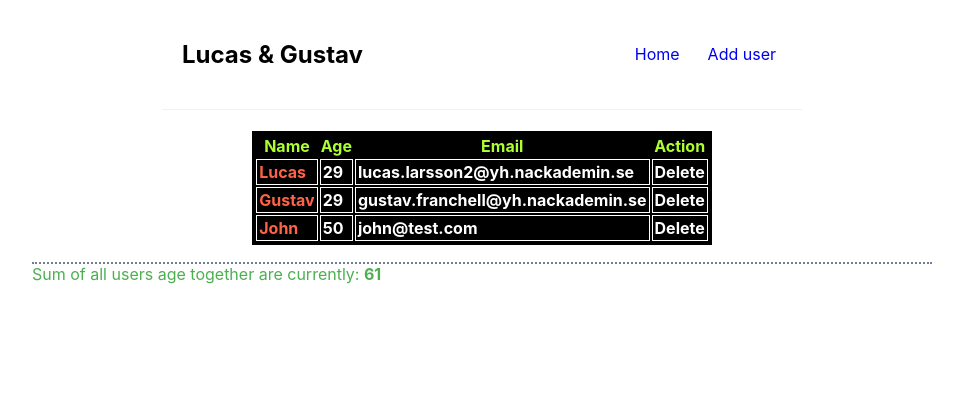
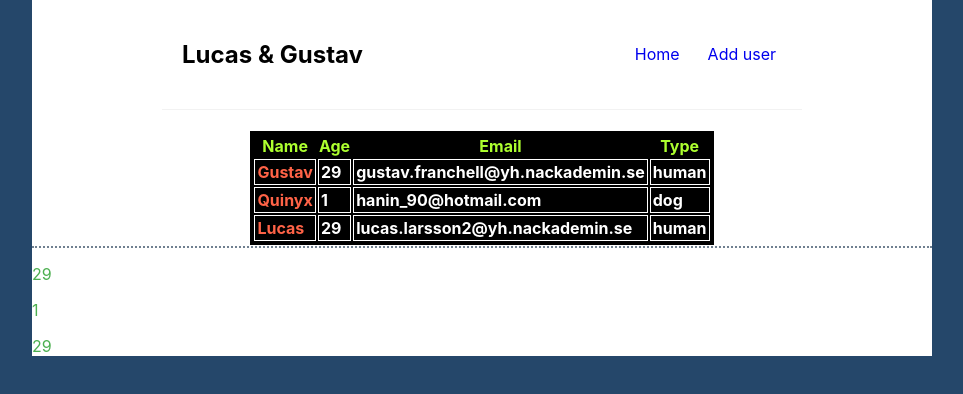
Before and after one commit to kunglucas/Frontend3, a React (Create React App) app: page / in a window 1280 px wide. Shown: the top 394 px of the page, without its empty margins (158-1121 px from the left). Built offline with nearby package versions, Linux system fonts and the light colour scheme; data requests are answered from the project's data file.

Commit message:
Trying to sort out calculate and added type humans, dogs and cats

```diff
--- a/data/db.json
+++ b/data/db.json
@@ -1,30 +1,33 @@
 {
   "blogs": [
+    {
+      "name": "Gustav",
+      "email": "gustav.franchell@yh.nackademin.se",
+      "age": "29",
+      "type": "human",
+      "year": 2022,
+      "month": 12,
+      "day": 23,
+      "id": 1
+    },
+    {
+      "name": "Quinyx",
+      "email": "hanin_90@hotmail.com",
+      "age": "1",
+      "type": "dog",
+      "year": 2022,
+      "month": 12,
+      "day": 23,
+      "id": 2
+    },
     {
       "name": "Lucas",
       "email": "lucas.larsson2@yh.nackademin.se",
       "age": "29",
+      "type": "human",
       "year": 2022,
       "month": 12,
-      "day": 22,
-      "id": 1
-    },
-    {
-      "name": "Gustav",
-      "email": "gustav.franchell@yh.nackademin.se",
-      "age": "29",
-      "year": 2022,
-      "month": 12,
-      "day": 22,
-      "id": 2
-    },
-    {
-      "name": "John",
-      "email": "john@test.com",
-      "age": "50",
-      "year": 2022,
-      "month": 12,
-      "day": 22,
+      "day": 23,
       "id": 3
     }
   ]
--- a/package.json
+++ b/package.json
@@ -11,6 +11,7 @@
     "react-dom": "^18.2.0",
     "react-router-dom": "^5.3.4",
     "react-scripts": "5.0.1",
+    "sass": "^1.57.1",
     "web-vitals": "^2.1.4"
   },
   "scripts": {
--- a/src/App.css
+++ b/src/App.css
@@ -1,6 +1,10 @@
+body {
+  background-color:#25476a;
+}
 .content {
   max-width:900px;
   margin:0 auto;
+  background-color:white;
 }
 
 .navbar {
@@ -94,4 +98,5 @@ form {
   color:white;
   font-weight:bold;
   margin-top:20px;
+  cursor:pointer;
 }
--- a/src/App.js
+++ b/src/App.js
@@ -1,6 +1,5 @@
 import Home from './components/Home';
 import Navbar from './components/Navbar';
-import Calc from './components/Calc';
 import Form from './components/Form';
 import Delete from './components/Delete';
 import UsersInfo from './components/UsersInfo';
@@ -16,7 +15,6 @@ function App() {
     <Switch>
       <Route exact path="/">
         <Home />
-        <Calc/>
       </Route>
       <Route exact path="/create">
         <Form />
--- a/src/components/BlogList.js
+++ b/src/components/BlogList.js
@@ -6,9 +6,10 @@ const BlogList = ({ blogs }) => {
       <th>Name</th>
       <th>Age</th>
       <th>Email</th>
-      <th>Action</th>
+      <th>Type</th>
     </tr>
       {blogs.map(blog => (
+  <>
   <tr className="blog-preview" key={blog.id}>
     <td><Link to={`/blogs/${blog.id}`}>
     {blog.name }
@@ -16,8 +17,10 @@ const BlogList = ({ blogs }) => {
     </td>
     <td>{blog.age }</td>
     <td>{blog.email }</td>
-    <td>Delete</td>
+    <td>{blog.type }</td>
   </tr>
+  </>
+
       ))}
     </table>
   );
--- a/src/components/Calc.js
+++ b/src/components/Calc.js
@@ -1,6 +1,18 @@
-const Calc = ({ Calc }) => {
+import { Link } from 'react-router-dom';
+
+const Calc = ({ blogs }) => {
+
     return (
-        <p className="stats">Sum of all users age together are currently: <strong>61</strong></p>
+        <div className="stats">
+                    {blogs.map(blog =>
+            (
+            <>
+            <div className="blog-preview" key={blog.id}>
+              <p>{blog.age }</p>
+            </div>
+            </>
+                ))}
+        </div>
     );
   }
 
--- a/src/components/Form.js
+++ b/src/components/Form.js
@@ -1,13 +1,17 @@
 import { useState } from 'react';
+import { useHistory } from "react-router-dom";
 
 function Form() {
   let newDate = new Date()
   const[name, setName] = useState('')
   const[mail, setMail] = useState('')
   const[age, setAge] = useState('')
+  const[type, setType] = useState('')
   let year = newDate.getFullYear();
   let date_raw = newDate.getDate();
   let month_raw = newDate.getMonth() + 1;
+  const history = useHistory();
+
   const handleSubmit = async  (e) => {
     e.preventDefault()
 
@@ -15,9 +19,11 @@ function Form() {
       name: name,
       email: mail,
       age: age,
+      type: type,
       year: year,
       month: month_raw,
       day: date_raw
+
     }
 
     const res = await fetch('http://localhost:3001/blogs', {
@@ -26,6 +32,8 @@ function Form() {
         'Content-Type': 'application/json'
       },
       body: JSON.stringify(newPerson) //Add the variable newperson.
+    }).then(() => {
+      history.push('/');
     })
       console.log(res)
   }
@@ -37,6 +45,14 @@ function Form() {
       <label htmlFor="name">Email: </label>
       <input type="email" placeholder="name@example.com" id="mail" value={mail} onChange={(e) => setMail(e.target.value)} required/>
       <br/>
+      <label for="type">What are you:</label>
+      <select name="type" id="type" value={type} onChange={(e) => setType(e.target.value)}>
+        <option value="human">Human</option>
+        <option value="dog">Dog</option>
+        <option value="cat">Cat</option>
+        <option value="other">Other</option>
+      </select>
+      <br/>
       <label htmlFor="name">Age: </label>
       <input type="number" placeholder="Your age" id="age" value={age} onChange={(e) => setAge(e.target.value)} required/>
       <br/>
--- a/src/components/Home.js
+++ b/src/components/Home.js
@@ -1,5 +1,6 @@
 import { useEffect, useState } from "react";
 import BlogList from "./BlogList";
+import Calc from "./Calc";
 
 const Home = () => {
   const [blogs, setBlogs] = useState(null)
@@ -17,6 +18,7 @@ const Home = () => {
   return (
     <div className="home">
       {blogs && <BlogList blogs={blogs} />}
+      {blogs && <Calc blogs={blogs} />}
     </div>
   );
 }
```
Also changed, not shown: 1 other file (tests, documents, lock files or other folders).
